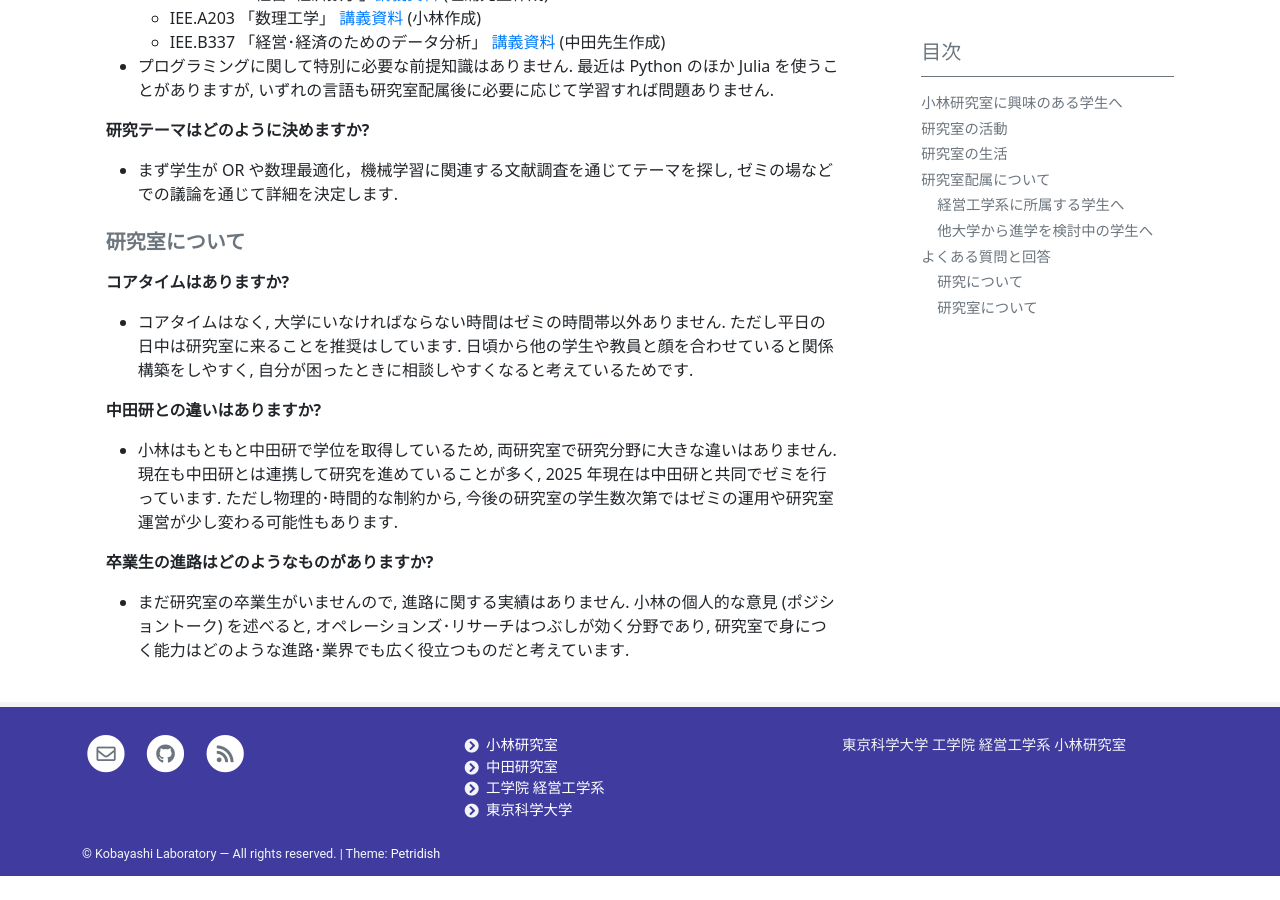
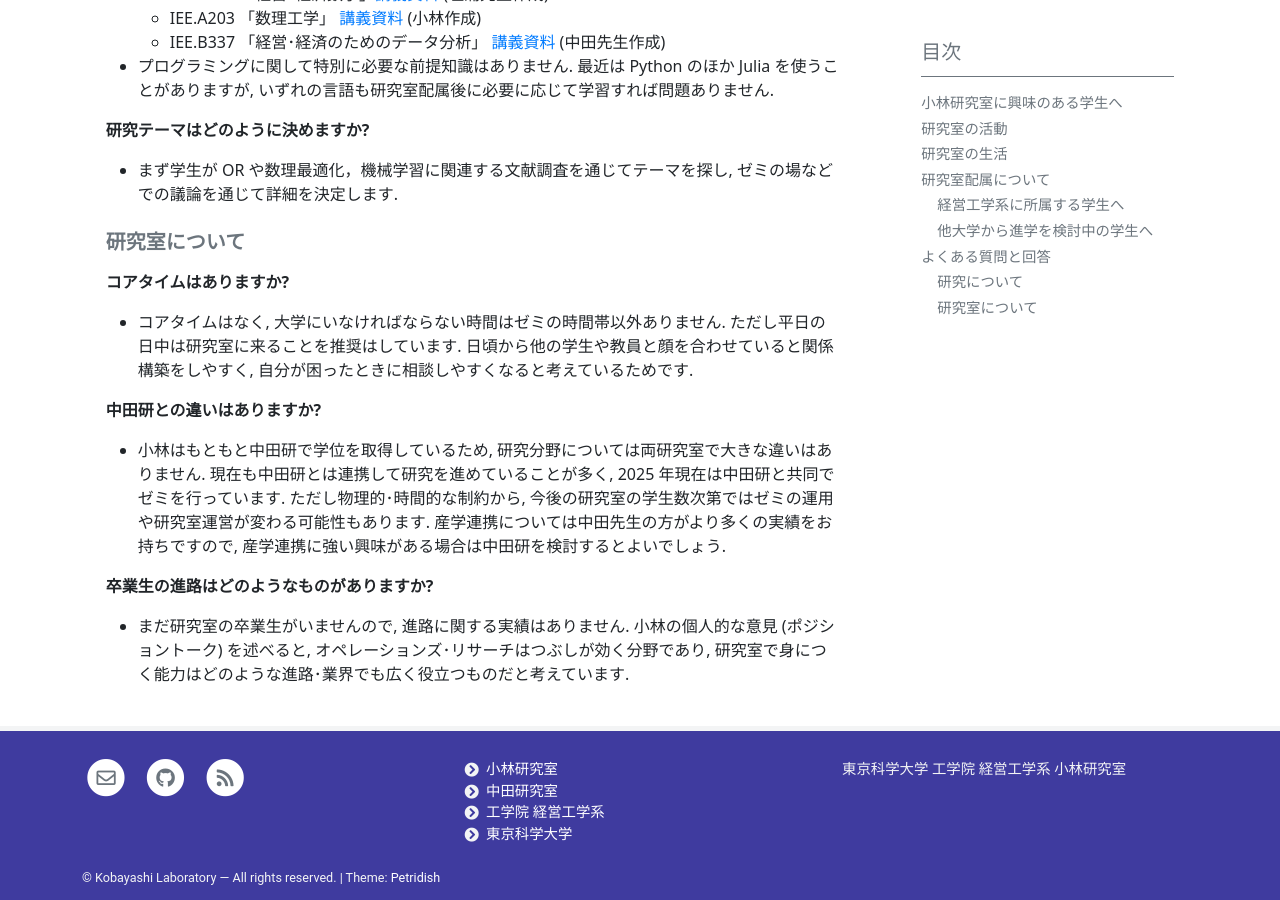
Before and after one commit to isct-koba-lab/isct-koba-lab.github.io, a Jekyll site: the page built from pages/for-students.md, in a window 1280 px wide and 900 px high, scrolled down 2824 px. Built offline with Jekyll 4.4.1, drawn with Linux system fonts in a browser that asks for light colours; before the commit the page ends 3700 px from its top, so only the background shows below that.

Commit message:
update for-student

```diff
--- a/pages/for-students.md
+++ b/pages/for-students.md
@@ -98,7 +98,7 @@ toc: true
 - コアタイムはなく, 大学にいなければならない時間はゼミの時間帯以外ありません. ただし平日の日中は研究室に来ることを推奨はしています. 日頃から他の学生や教員と顔を合わせていると関係構築をしやすく, 自分が困ったときに相談しやすくなると考えているためです.
 
 **中田研との違いはありますか?**
-- 小林はもともと中田研で学位を取得しているため, 両研究室で研究分野に大きな違いはありません. 現在も中田研とは連携して研究を進めていることが多く, 2025 年現在は中田研と共同でゼミを行っています. ただし物理的･時間的な制約から, 今後の研究室の学生数次第ではゼミの運用や研究室運営が少し変わる可能性もあります.
+- 小林はもともと中田研で学位を取得しているため, 研究分野については両研究室で大きな違いはありません. 現在も中田研とは連携して研究を進めていることが多く, 2025 年現在は中田研と共同でゼミを行っています. ただし物理的･時間的な制約から, 今後の研究室の学生数次第ではゼミの運用や研究室運営が変わる可能性もあります. 産学連携については中田先生の方がより多くの実績をお持ちですので, 産学連携に強い興味がある場合は中田研を検討するとよいでしょう.
 
 **卒業生の進路はどのようなものがありますか?**
 - まだ研究室の卒業生がいませんので, 進路に関する実績はありません. 小林の個人的な意見 (ポジショントーク) を述べると, オペレーションズ･リサーチはつぶしが効く分野であり, 研究室で身につく能力はどのような進路･業界でも広く役立つものだと考えています.
```
